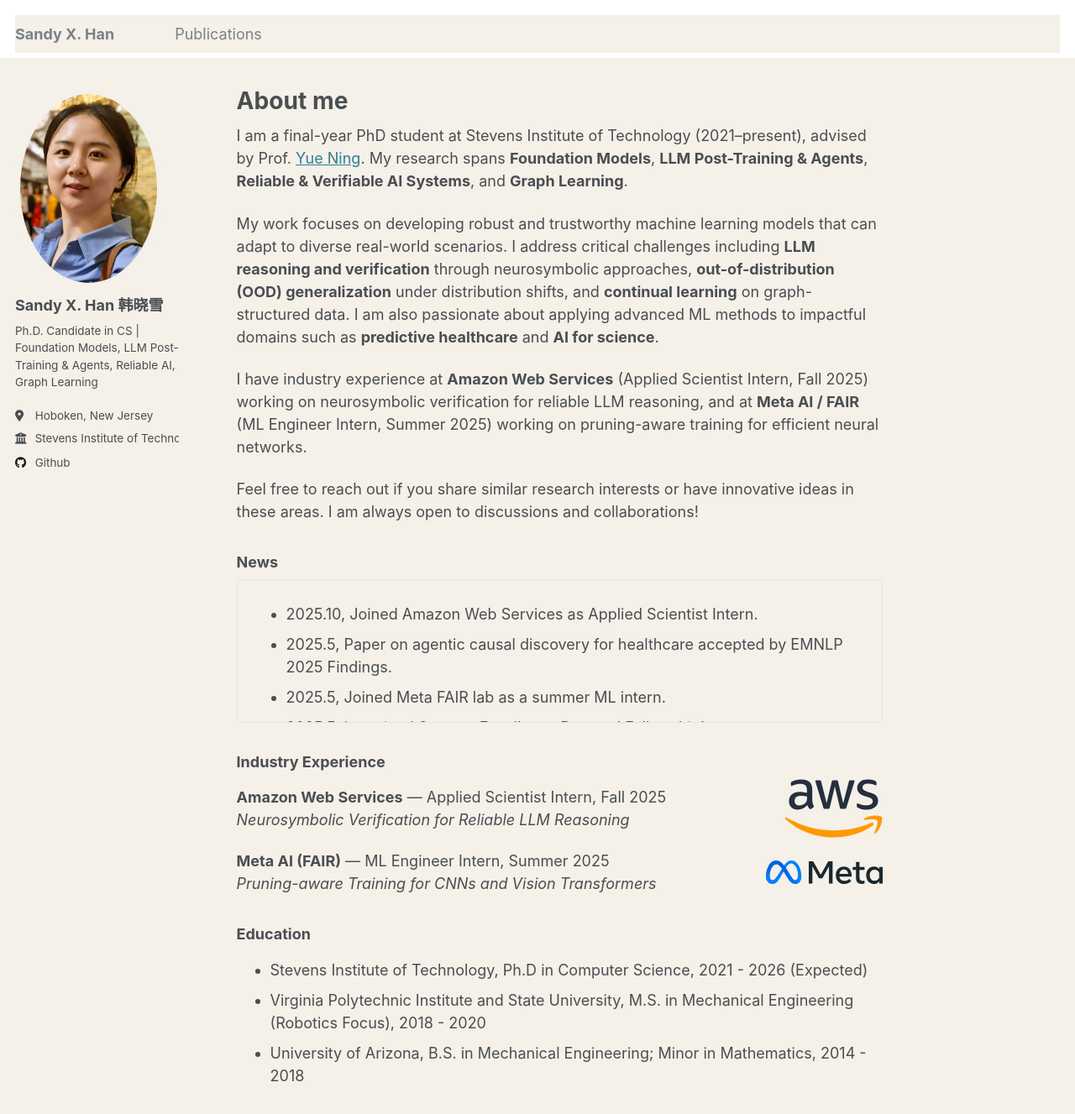
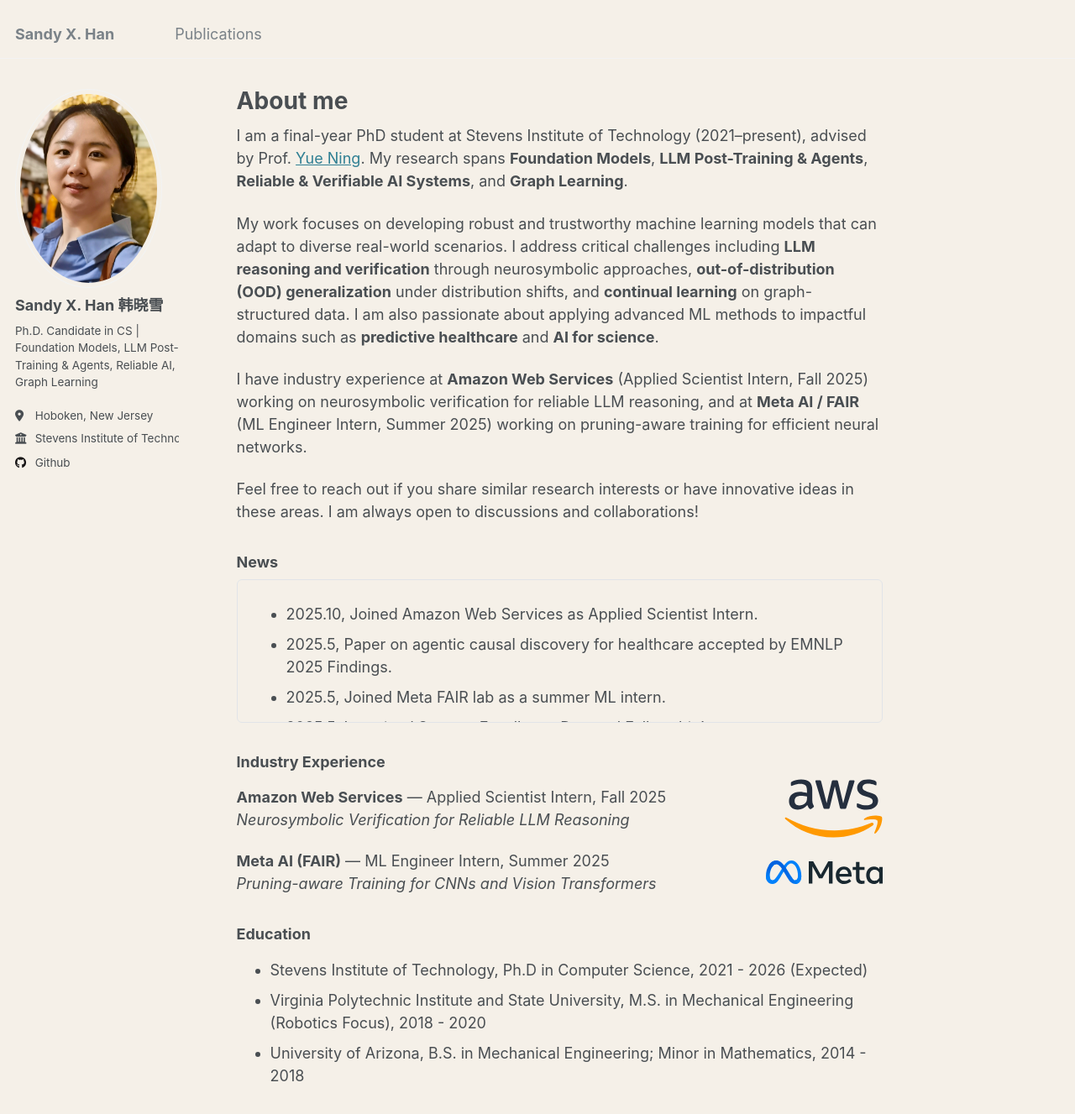
Before and after one commit to hanxiaoxue114/hanxiaoxue114.github.io, a Jekyll site: the page built from _pages/about.md, in a window 1280 px wide and 1400 px high. Shown: the top 1327 px of the window at 84% size. Built offline with Jekyll 4.4.1, drawn with Linux system fonts in a browser that asks for light colours.

Commit message:
Fix masthead/header background to match warm stone color
Co-Authored-By: Claude Sonnet 4.6 <noreply@anthropic.com>

```diff
--- a/_sass/_masthead.scss
+++ b/_sass/_masthead.scss
@@ -4,7 +4,7 @@
 
 .masthead {
   position: fixed;
-  background: white;
+  background: #f5f0e8;
   border-bottom: 1px solid $border-color;
   height: $masthead-height;
   top: 0;
```
